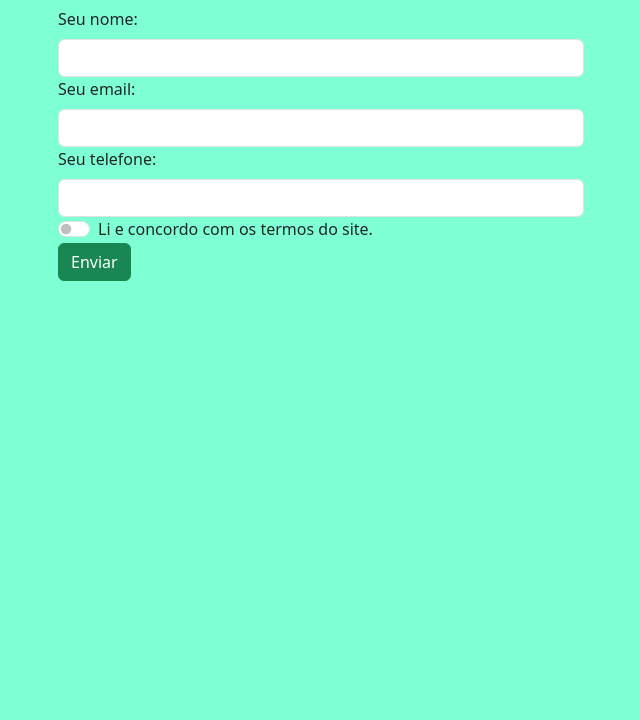
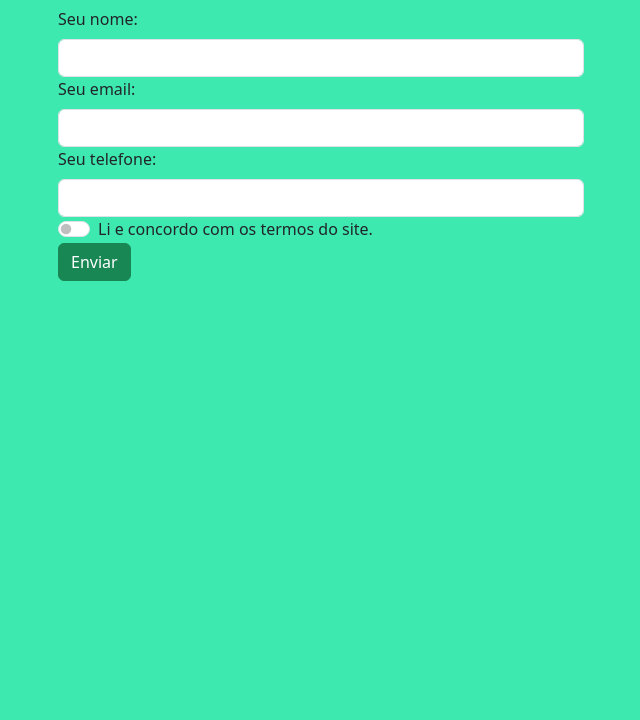
Before and after one commit to WendelMouraDev/bootstrap-formulario, a plain HTML site: page index.html in a window 1280 px wide. Shown: the part 80-800 px from the top of the page, without its empty margins (319-959 px from the left). Drawn offline with nearby package versions, Linux system fonts and the light colour scheme.

Commit message:
mudando cor do background

```diff
--- a/main.css
+++ b/main.css
@@ -1,5 +1,6 @@
+
 body{
-    background-color: aquamarine;
+    background-color: rgb(62, 233, 176);
 }
 
 .container{
```
